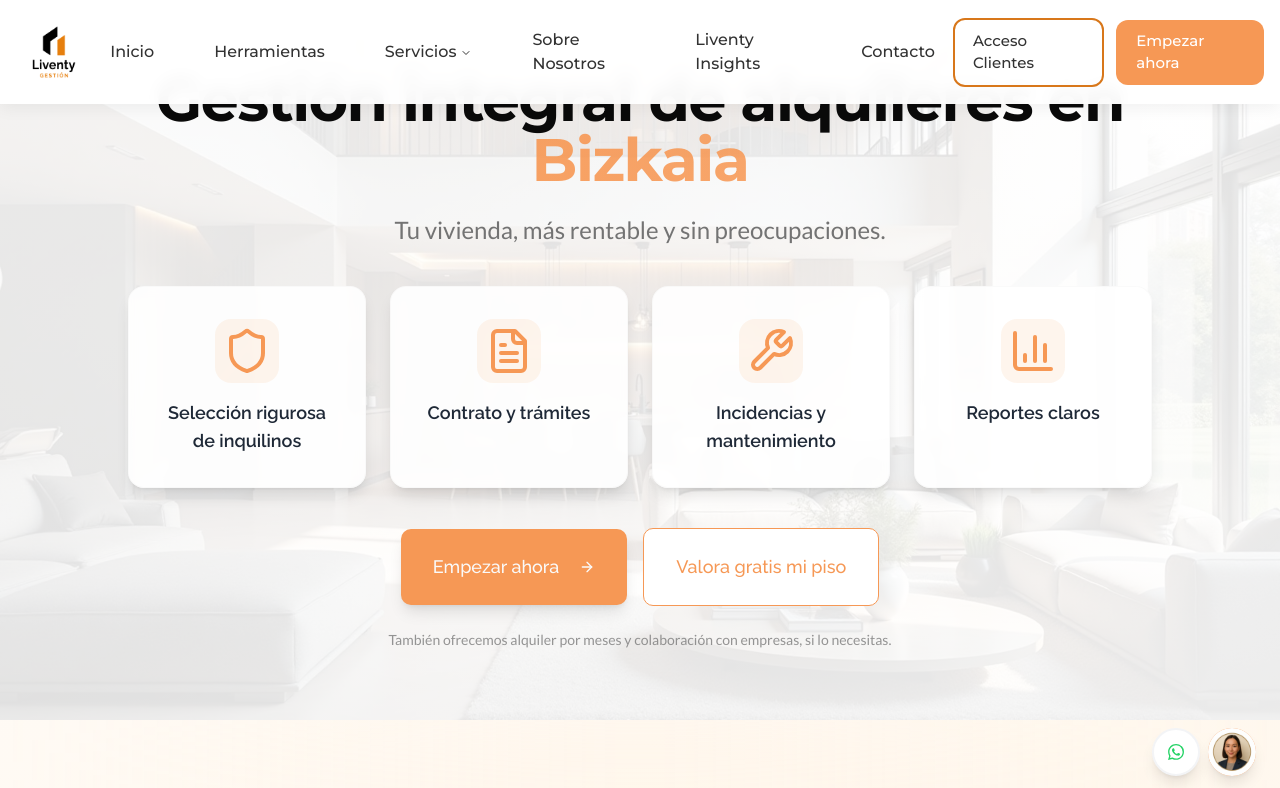
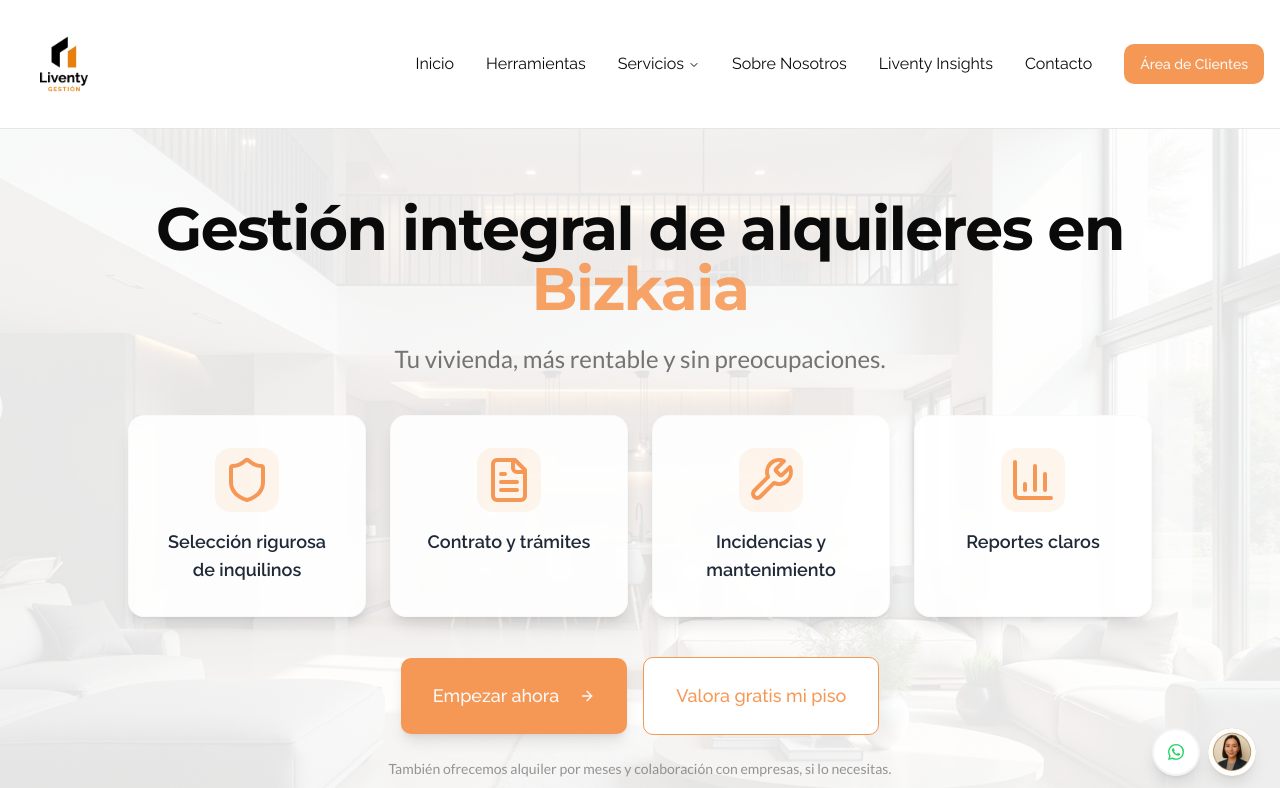
Before and after one commit to LiventyGestion/Liventy-gestion, a React (Vite) app: page / in a window 1280 px wide. Shown: the top 788 px of the page. Built offline with nearby package versions, Linux system fonts and the light colour scheme.

Commit message:
Reverted to commit b146d298daebab471036a35285148e4cc4836678

```diff
--- a/src/components/Header.tsx
+++ b/src/components/Header.tsx
@@ -1,123 +1,105 @@
 import { Button } from "@/components/ui/button";
 import { Link } from "react-router-dom";
-import { Menu, X, ChevronDown } from "lucide-react";
-import { useState, useEffect } from "react";
+import { Building2, Menu, X, ChevronDown } from "lucide-react";
+import { useState } from "react";
 import {
   NavigationMenu,
   NavigationMenuContent,
   NavigationMenuItem,
+  NavigationMenuLink,
   NavigationMenuList,
   NavigationMenuTrigger,
 } from "@/components/ui/navigation-menu";
 
 const Header = () => {
   const [isMenuOpen, setIsMenuOpen] = useState(false);
-  const [isScrolled, setIsScrolled] = useState(false);
-
-  useEffect(() => {
-    const handleScroll = () => {
-      setIsScrolled(window.scrollY > 40);
-    };
-
-    window.addEventListener('scroll', handleScroll);
-    return () => window.removeEventListener('scroll', handleScroll);
-  }, []);
 
   return (
-    <>
-      {/* Main Header */}
-      <header
-        className={`
-          fixed top-0 left-0 right-0 z-50 transition-all duration-200 ease-out
-          ${isScrolled
-            ? 'py-2 shadow-[0_6px_20px_rgba(0,0,0,0.08)]'
-            : 'py-3 shadow-[0_4px_16px_rgba(0,0,0,0.06)]'
-          }
-        `}
-        style={{
-          background: 'rgba(255,255,255,0.96)',
-          backdropFilter: 'blur(8px)'
-        }}
-      >
-        <nav className="container mx-auto px-4">
+    <header className="sticky top-0 z-50 bg-background border-b">
+      <nav className="container mx-auto px-4 py-4">
         <div className="flex items-center justify-between">
-            {/* Logo */}
-            <Link to="/" className="flex items-center group">
+          <Link to="/" className="flex items-center">
             <img
               src="/lovable-uploads/5b1ed236-dc4e-465f-a21e-7c3186a1ba0d.png"
               alt="Liventy Gestión - Volver al inicio"
-                className="h-16 sm:h-18 lg:h-20 w-auto transition-all duration-200 ease-out group-hover:scale-[1.02] group-hover:drop-shadow-[0_0_8px_rgba(216,119,26,0.2)] transform scale-[1.12]"
+              className="h-16 sm:h-20 lg:h-24 w-auto"
             />
           </Link>
 
           {/* Desktop Navigation */}
-            <div className="hidden lg:flex items-center space-x-6">
-              <Link
-                to="/"
-                className="font-montserrat font-medium text-[#323232] hover:text-[#323232] transition-all duration-[180ms] ease-[cubic-bezier(0.4,0,0.2,1)] relative group focus:outline-none focus:ring-2 focus:ring-[#323232] focus:ring-offset-2 rounded-sm px-[18px] py-2"
-                style={{ fontSize: '16px' }}
-              >
+          <div className="hidden md:flex items-center space-x-8">
+            <Link to="/" className="text-foreground hover:text-primary transition-colors">
               Inicio
-                <span className="absolute -bottom-1 left-[18px] right-[18px] w-0 h-0.5 bg-[#D8771A] transition-all duration-[180ms] ease-[cubic-bezier(0.4,0,0.2,1)] group-hover:w-[calc(100%-36px)]"></span>
             </Link>
-              <Link
-                to="/herramientas"
-                className="font-montserrat font-medium text-[#323232] hover:text-[#323232] transition-all duration-[180ms] ease-[cubic-bezier(0.4,0,0.2,1)] relative group focus:outline-none focus:ring-2 focus:ring-[#323232] focus:ring-offset-2 rounded-sm px-[18px] py-2"
-                style={{ fontSize: '16px' }}
-              >
+            <Link to="/herramientas" className="text-foreground hover:text-primary transition-colors">
               Herramientas
-                <span className="absolute -bottom-1 left-[18px] right-[18px] w-0 h-0.5 bg-[#D8771A] transition-all duration-[180ms] ease-[cubic-bezier(0.4,0,0.2,1)] group-hover:w-[calc(100%-36px)]"></span>
             </Link>
 
-              {/* Servicios Dropdown */}
+            {/* Services Dropdown */}
             <NavigationMenu>
               <NavigationMenuList>
                 <NavigationMenuItem>
-                    <NavigationMenuTrigger
-                      className="font-montserrat font-medium text-[#323232] hover:text-[#323232] transition-all duration-[180ms] ease-[cubic-bezier(0.4,0,0.2,1)] relative group focus:outline-none focus:ring-2 focus:ring-[#323232] focus:ring-offset-2 rounded-sm px-[18px] py-2 bg-transparent data-[state=open]:bg-transparent data-[active]:bg-transparent hover:bg-transparent"
-                      style={{ fontSize: '16px' }}
-                    >
+                  <NavigationMenuTrigger className="text-foreground hover:text-primary transition-colors bg-transparent hover:bg-transparent data-[active]:bg-transparent data-[state=open]:bg-transparent focus:bg-transparent text-base font-normal h-auto p-0">
                     Servicios
-                      <span className="absolute -bottom-1 left-[18px] right-[18px] w-0 h-0.5 bg-[#D8771A] transition-all duration-[180ms] ease-[cubic-bezier(0.4,0,0.2,1)] group-hover:w-[calc(100%-36px)]"></span>
                   </NavigationMenuTrigger>
                   <NavigationMenuContent>
-                      <div className="p-4 w-80">
+                    <div className="w-[400px] p-4">
                       <div className="grid gap-3">
+                        <NavigationMenuLink asChild>
                           <Link
                             to="/servicios/gestion-integral"
-                            className="block p-3 rounded-lg hover:bg-accent transition-colors"
+                            className="block select-none space-y-1 rounded-md p-3 leading-none no-underline outline-none transition-colors hover:bg-accent hover:text-accent-foreground focus:bg-accent focus:text-accent-foreground"
                           >
-                            <div className="font-medium">Gestión Integral</div>
-                            <div className="text-sm text-muted-foreground">Gestión completa de tu propiedad</div>
+                            <div className="text-sm font-medium leading-none">Gestión Integral</div>
+                            <p className="line-clamp-2 text-sm leading-snug text-muted-foreground">
+                              Servicio completo de gestión de alquileres
+                            </p>
                           </Link>
+                        </NavigationMenuLink>
+                        <NavigationMenuLink asChild>
                           <Link
                             to="/servicios/alquiler-larga-duracion"
-                            className="block p-3 rounded-lg hover:bg-accent transition-colors"
+                            className="block select-none space-y-1 rounded-md p-3 leading-none no-underline outline-none transition-colors hover:bg-accent hover:text-accent-foreground focus:bg-accent focus:text-accent-foreground"
                           >
-                            <div className="font-medium">Alquiler Larga Duración</div>
-                            <div className="text-sm text-muted-foreground">Gestión de alquileres por meses</div>
+                            <div className="text-sm font-medium leading-none">Alquiler Larga Duración</div>
+                            <p className="line-clamp-2 text-sm leading-snug text-muted-foreground">
+                              Gestión de alquileres residenciales
+                            </p>
                           </Link>
+                        </NavigationMenuLink>
+                        <NavigationMenuLink asChild>
                           <Link
                             to="/servicios/alquiler-temporada"
-                            className="block p-3 rounded-lg hover:bg-accent transition-colors"
+                            className="block select-none space-y-1 rounded-md p-3 leading-none no-underline outline-none transition-colors hover:bg-accent hover:text-accent-foreground focus:bg-accent focus:text-accent-foreground"
                           >
-                            <div className="font-medium">Alquiler Temporada</div>
-                            <div className="text-sm text-muted-foreground">Gestión de alquileres turísticos</div>
+                            <div className="text-sm font-medium leading-none">Alquiler Temporada</div>
+                            <p className="line-clamp-2 text-sm leading-snug text-muted-foreground">
+                              Gestión de alquileres vacacionales
+                            </p>
                           </Link>
+                        </NavigationMenuLink>
+                        <NavigationMenuLink asChild>
                           <Link
                             to="/servicios/mantenimiento"
-                            className="block p-3 rounded-lg hover:bg-accent transition-colors"
+                            className="block select-none space-y-1 rounded-md p-3 leading-none no-underline outline-none transition-colors hover:bg-accent hover:text-accent-foreground focus:bg-accent focus:text-accent-foreground"
                           >
-                            <div className="font-medium">Mantenimiento</div>
-                            <div className="text-sm text-muted-foreground">Mantenimiento y reparaciones</div>
+                            <div className="text-sm font-medium leading-none">Mantenimiento</div>
+                            <p className="line-clamp-2 text-sm leading-snug text-muted-foreground">
+                              Gestión de incidencias y reparaciones
+                            </p>
                           </Link>
+                        </NavigationMenuLink>
+                        <NavigationMenuLink asChild>
                           <Link
-                            to="/servicios/asesoramiento-legal"
-                            className="block p-3 rounded-lg hover:bg-accent transition-colors"
+                            to="/servicios/asesoria-legal"
+                            className="block select-none space-y-1 rounded-md p-3 leading-none no-underline outline-none transition-colors hover:bg-accent hover:text-accent-foreground focus:bg-accent focus:text-accent-foreground"
                           >
-                            <div className="font-medium">Asesoramiento Legal</div>
-                            <div className="text-sm text-muted-foreground">Consultoría jurídica especializada</div>
+                            <div className="text-sm font-medium leading-none">Asesoría Legal</div>
+                            <p className="line-clamp-2 text-sm leading-snug text-muted-foreground">
+                              Asesoramiento jurídico en alquileres
+                            </p>
                           </Link>
+                        </NavigationMenuLink>
                       </div>
                     </div>
                   </NavigationMenuContent>
@@ -125,185 +107,125 @@ const Header = () => {
               </NavigationMenuList>
             </NavigationMenu>
 
-              <Link
-                to="/about"
-                className="font-montserrat font-medium text-[#323232] hover:text-[#323232] transition-all duration-[180ms] ease-[cubic-bezier(0.4,0,0.2,1)] relative group focus:outline-none focus:ring-2 focus:ring-[#323232] focus:ring-offset-2 rounded-sm px-[18px] py-2"
-                style={{ fontSize: '16px' }}
-              >
+            <Link to="/about" className="text-foreground hover:text-primary transition-colors">
               Sobre Nosotros
-                <span className="absolute -bottom-1 left-[18px] right-[18px] w-0 h-0.5 bg-[#D8771A] transition-all duration-[180ms] ease-[cubic-bezier(0.4,0,0.2,1)] group-hover:w-[calc(100%-36px)]"></span>
             </Link>
-              <Link
-                to="/blog"
-                className="font-montserrat font-medium text-[#323232] hover:text-[#323232] transition-all duration-[180ms] ease-[cubic-bezier(0.4,0,0.2,1)] relative group focus:outline-none focus:ring-2 focus:ring-[#323232] focus:ring-offset-2 rounded-sm px-[18px] py-2"
-                style={{ fontSize: '16px' }}
-              >
+            <Link to="/blog" className="text-foreground hover:text-primary transition-colors">
               Liventy Insights
-                <span className="absolute -bottom-1 left-[18px] right-[18px] w-0 h-0.5 bg-[#D8771A] transition-all duration-[180ms] ease-[cubic-bezier(0.4,0,0.2,1)] group-hover:w-[calc(100%-36px)]"></span>
             </Link>
-              <Link
-                to="/contact"
-                className="font-montserrat font-medium text-[#323232] hover:text-[#323232] transition-all duration-[180ms] ease-[cubic-bezier(0.4,0,0.2,1)] relative group focus:outline-none focus:ring-2 focus:ring-[#323232] focus:ring-offset-2 rounded-sm px-[18px] py-2"
-                style={{ fontSize: '16px' }}
-              >
+            <Link to="/contact" className="text-foreground hover:text-primary transition-colors">
               Contacto
-                <span className="absolute -bottom-1 left-[18px] right-[18px] w-0 h-0.5 bg-[#D8771A] transition-all duration-[180ms] ease-[cubic-bezier(0.4,0,0.2,1)] group-hover:w-[calc(100%-36px)]"></span>
             </Link>
-            </div>
-
-            {/* Desktop CTA Buttons */}
-            <div className="hidden lg:flex items-center space-x-3">
-              <Link
-                to="/login"
-                className="font-montserrat font-medium px-[18px] py-[10px] bg-transparent text-[#323232] border-2 border-[#D8771A] rounded-[12px] transition-all duration-200 hover:bg-[#D8771A] hover:text-white focus:outline-none focus:ring-2 focus:ring-[#323232] focus:ring-offset-2"
-                style={{ fontSize: '15px' }}
-                aria-label="Acceder al área de clientes"
-              >
-                Acceso Clientes
-              </Link>
-              <Link
-                to="/propietarios#form"
-                className="font-montserrat font-medium px-5 py-2.5 bg-primary text-white rounded-lg hover:bg-primary/90 hover:shadow-lg transition-all duration-300 focus:outline-none focus:ring-2 focus:ring-primary focus:ring-offset-2"
-                style={{ fontSize: '15px' }}
-                aria-label="Comenzar proceso como propietario"
-              >
-                Empezar ahora
+            <Link to="/login">
+              <Button>Área de Clientes</Button>
             </Link>
           </div>
 
           {/* Mobile Menu Button */}
           <button
-              className="lg:hidden p-2 rounded-md hover:bg-gray-100 transition-colors focus:outline-none focus:ring-2 focus:ring-[#323232] focus:ring-offset-2"
+            className="md:hidden p-2 rounded-md hover:bg-muted transition-colors"
             onClick={() => setIsMenuOpen(!isMenuOpen)}
-              aria-label="Abrir menú de navegación"
+            aria-label="Menú de navegación"
             aria-expanded={isMenuOpen}
             aria-controls="mobile-menu"
           >
             {isMenuOpen ?
-                <X className="h-6 w-6 text-[#323232]" aria-hidden="true" /> :
-                <Menu className="h-6 w-6 text-[#323232]" aria-hidden="true" />
+              <X className="h-6 w-6" aria-hidden="true" /> :
+              <Menu className="h-6 w-6" aria-hidden="true" />
             }
           </button>
         </div>
 
         {/* Mobile Navigation */}
         {isMenuOpen && (
-            <div className="lg:hidden mt-4 pb-4 border-t border-gray-200" id="mobile-menu">
-              <div className="flex flex-col space-y-2 pt-4">
+          <div className="md:hidden mt-4 pb-4 border-t" id="mobile-menu">
+            <div className="flex flex-col space-y-4 pt-4">
               <Link
                 to="/"
-                  className="font-montserrat font-medium text-[#323232] hover:text-[#D8771A] transition-colors min-h-[44px] flex items-center py-3 px-4 rounded focus:outline-none focus:ring-2 focus:ring-[#323232] focus:ring-offset-2"
-                  style={{ fontSize: '15px', letterSpacing: '-0.2px' }}
+                className="text-foreground hover:text-primary transition-colors py-2 px-1 rounded focus:outline-none focus:ring-2 focus:ring-ring"
                 onClick={() => setIsMenuOpen(false)}
               >
                 Inicio
               </Link>
               <Link
                 to="/herramientas"
-                  className="font-montserrat font-medium text-[#323232] hover:text-[#D8771A] transition-colors min-h-[44px] flex items-center py-3 px-4 rounded focus:outline-none focus:ring-2 focus:ring-[#323232] focus:ring-offset-2"
-                  style={{ fontSize: '15px', letterSpacing: '-0.2px' }}
+                className="text-foreground hover:text-primary transition-colors py-2 px-1 rounded focus:outline-none focus:ring-2 focus:ring-ring"
                 onClick={() => setIsMenuOpen(false)}
               >
                 Herramientas
               </Link>
 
-                {/* Servicios submenu for mobile */}
-                <div className="pl-4 space-y-1">
-                  <div className="font-montserrat font-medium text-gray-600 text-sm py-2">Servicios:</div>
+              {/* Services Mobile Menu */}
+              <div className="space-y-2">
+                <div className="text-foreground font-medium py-2 px-1">Servicios</div>
+                <div className="pl-4 space-y-2">
                   <Link
                     to="/servicios/gestion-integral"
-                    className="block font-montserrat text-[#323232] hover:text-[#D8771A] transition-colors min-h-[44px] flex items-center py-3 px-4 rounded focus:outline-none focus:ring-2 focus:ring-[#323232] focus:ring-offset-2"
-                    style={{ fontSize: '14px' }}
+                    className="block text-sm text-muted-foreground hover:text-primary transition-colors py-1 px-1 rounded focus:outline-none focus:ring-2 focus:ring-ring"
                     onClick={() => setIsMenuOpen(false)}
                   >
                     Gestión Integral
                   </Link>
                   <Link
                     to="/servicios/alquiler-larga-duracion"
-                    className="block font-montserrat text-[#323232] hover:text-[#D8771A] transition-colors min-h-[44px] flex items-center py-3 px-4 rounded focus:outline-none focus:ring-2 focus:ring-[#323232] focus:ring-offset-2"
-                    style={{ fontSize: '14px' }}
+                    className="block text-sm text-muted-foreground hover:text-primary transition-colors py-1 px-1 rounded focus:outline-none focus:ring-2 focus:ring-ring"
                     onClick={() => setIsMenuOpen(false)}
                   >
                     Alquiler Larga Duración
                   </Link>
                   <Link
                     to="/servicios/alquiler-temporada"
-                    className="block font-montserrat text-[#323232] hover:text-[#D8771A] transition-colors min-h-[44px] flex items-center py-3 px-4 rounded focus:outline-none focus:ring-2 focus:ring-[#323232] focus:ring-offset-2"
-                    style={{ fontSize: '14px' }}
+                    className="block text-sm text-muted-foreground hover:text-primary transition-colors py-1 px-1 rounded focus:outline-none focus:ring-2 focus:ring-ring"
                     onClick={() => setIsMenuOpen(false)}
                   >
                     Alquiler Temporada
                   </Link>
                   <Link
                     to="/servicios/mantenimiento"
-                    className="block font-montserrat text-[#323232] hover:text-[#D8771A] transition-colors min-h-[44px] flex items-center py-3 px-4 rounded focus:outline-none focus:ring-2 focus:ring-[#323232] focus:ring-offset-2"
-                    style={{ fontSize: '14px' }}
+                    className="block text-sm text-muted-foreground hover:text-primary transition-colors py-1 px-1 rounded focus:outline-none focus:ring-2 focus:ring-ring"
                     onClick={() => setIsMenuOpen(false)}
                   >
                     Mantenimiento
                   </Link>
                   <Link
-                    to="/servicios/asesoramiento-legal"
-                    className="block font-montserrat text-[#323232] hover:text-[#D8771A] transition-colors min-h-[44px] flex items-center py-3 px-4 rounded focus:outline-none focus:ring-2 focus:ring-[#323232] focus:ring-offset-2"
-                    style={{ fontSize: '14px' }}
+                    to="/servicios/asesoria-legal"
+                    className="block text-sm text-muted-foreground hover:text-primary transition-colors py-1 px-1 rounded focus:outline-none focus:ring-2 focus:ring-ring"
                     onClick={() => setIsMenuOpen(false)}
                   >
-                    Asesoramiento Legal
+                    Asesoría Legal
                   </Link>
+                </div>
               </div>
 
               <Link
                 to="/about"
-                  className="font-montserrat font-medium text-[#323232] hover:text-[#D8771A] transition-colors min-h-[44px] flex items-center py-3 px-4 rounded focus:outline-none focus:ring-2 focus:ring-[#323232] focus:ring-offset-2"
-                  style={{ fontSize: '15px', letterSpacing: '-0.2px' }}
+                className="text-foreground hover:text-primary transition-colors py-2 px-1 rounded focus:outline-none focus:ring-2 focus:ring-ring"
                 onClick={() => setIsMenuOpen(false)}
               >
                 Sobre Nosotros
               </Link>
               <Link
                 to="/blog"
-                  className="font-montserrat font-medium text-[#323232] hover:text-[#D8771A] transition-colors min-h-[44px] flex items-center py-3 px-4 rounded focus:outline-none focus:ring-2 focus:ring-[#323232] focus:ring-offset-2"
-                  style={{ fontSize: '15px', letterSpacing: '-0.2px' }}
+                className="text-foreground hover:text-primary transition-colors py-2 px-1 rounded focus:outline-none focus:ring-2 focus:ring-ring"
                 onClick={() => setIsMenuOpen(false)}
               >
                 Liventy Insights
               </Link>
               <Link
                 to="/contact"
-                  className="font-montserrat font-medium text-[#323232] hover:text-[#D8771A] transition-colors min-h-[44px] flex items-center py-3 px-4 rounded focus:outline-none focus:ring-2 focus:ring-[#323232] focus:ring-offset-2"
-                  style={{ fontSize: '15px', letterSpacing: '-0.2px' }}
+                className="text-foreground hover:text-primary transition-colors py-2 px-1 rounded focus:outline-none focus:ring-2 focus:ring-ring"
                 onClick={() => setIsMenuOpen(false)}
               >
                 Contacto
               </Link>
-                <div className="pt-4 border-t border-gray-200 space-y-3">
-                  <Link
-                    to="/login"
-                    className="block font-montserrat font-medium px-4 py-3 min-h-[44px] flex items-center justify-center text-center bg-transparent text-[#323232] border-2 border-[#D8771A] rounded-[12px] hover:bg-[#D8771A] hover:text-white transition-all duration-200"
-                    onClick={() => setIsMenuOpen(false)}
-                    aria-label="Acceder al área de clientes"
-                  >
-                    Acceso Clientes
+              <Link to="/login" onClick={() => setIsMenuOpen(false)}>
+                <Button className="w-full">Área de Clientes</Button>
               </Link>
-                </div>
             </div>
           </div>
         )}
       </nav>
     </header>
-
-      {/* Mobile Sticky Bottom CTA */}
-      <div className="lg:hidden fixed bottom-0 left-0 right-0 z-40 bg-white border-t border-gray-200 p-4 shadow-lg">
-        <Link
-          to="/propietarios#form"
-          className="block w-full font-montserrat font-medium px-6 py-4 bg-primary text-white text-center rounded-lg hover:bg-primary/90 transition-all duration-300 focus:outline-none focus:ring-2 focus:ring-primary focus:ring-offset-2"
-          style={{ fontSize: '16px' }}
-          aria-label="Comenzar proceso como propietario"
-        >
-          Empezar ahora
-        </Link>
-      </div>
-    </>
   );
 };
 
--- a/src/index.css
+++ b/src/index.css
@@ -1,5 +1,3 @@
-@import url('https://fonts.googleapis.com/css2?family=Montserrat:wght@400;500;600;700&display=swap');
-
 @tailwind base;
 @tailwind components;
 @tailwind utilities;
@@ -50,12 +48,6 @@ All colors MUST be HSL.
     /* Design tokens for Liventy brand */
     --gradient-primary: linear-gradient(135deg, hsl(var(--primary)), hsl(var(--primary-glow)));
     --gradient-hero: linear-gradient(135deg, hsl(25 90% 65% / 0.95), hsl(25 80% 75% / 0.9));
-
-    /* Header specific tokens */
-    --header-bg: 0 0% 100% / 0.95;
-    --header-border: 0 0% 90%;
-    --header-text: 0 0% 20%;
-    --header-glow: 25 90% 65% / 0.6;
     --shadow-elegant: 0 10px 30px -10px hsl(var(--primary) / 0.15);
     --shadow-card: 0 4px 12px -2px hsl(0 0% 9% / 0.08);
 
```
Lines whose indentation alone changed are shown as unchanged.
